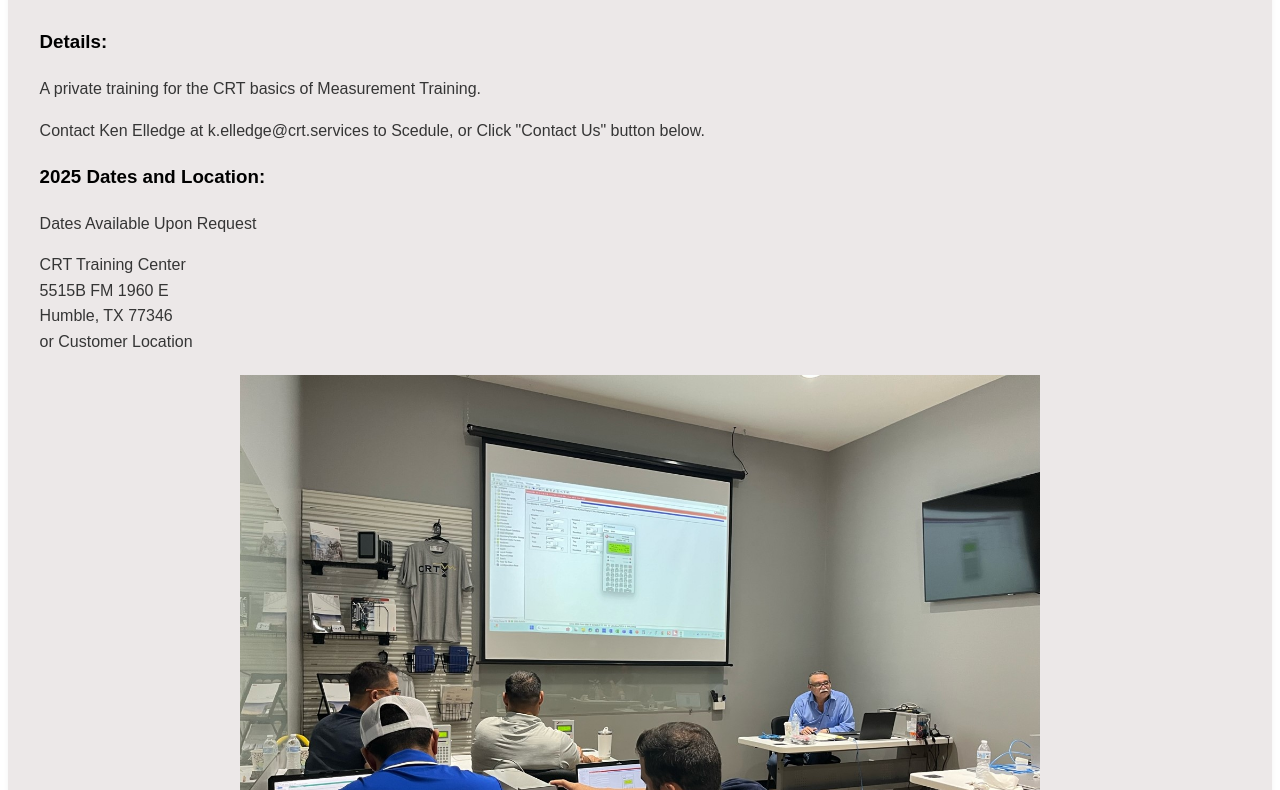
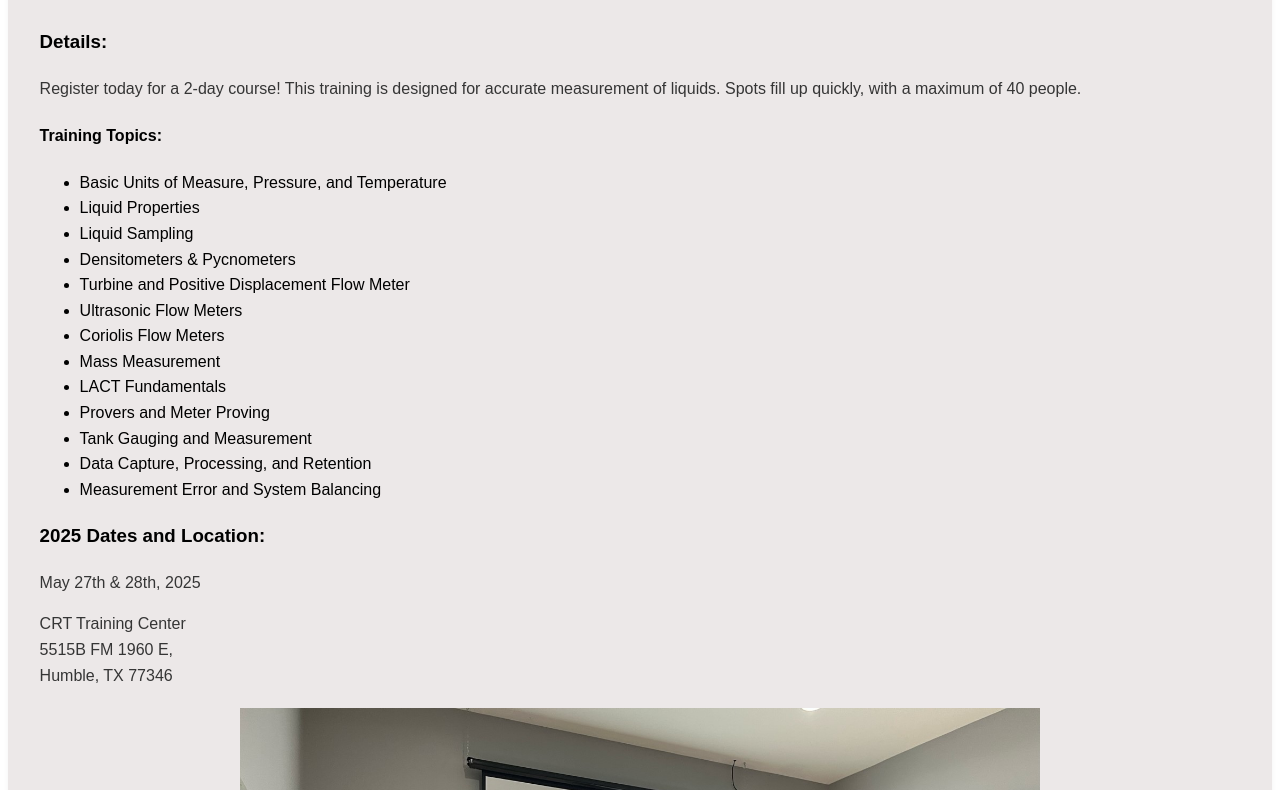
Before and after one commit to Crt-Services/Crt-Services.github.io, a plain HTML site: page training3.html in a window 1280 px wide. Shown: the part 628-1418 px from the top of the page. Drawn offline with Linux system fonts and the light colour scheme.

Commit message:
Update training3.html

```diff
--- a/training3.html
+++ b/training3.html
@@ -41,49 +41,60 @@
     <div class="training-title-content">
         <h1>CRT Basic Training</h1>
         <div class="training-title-row">
-                <a href= "#Basic-Measurement-Training">Basic Measurement Training</a>
+            <a href="#basic-liquid-measurement-training">Basic Liquid Measurement Training</a>
         </div>
     </div>
 </section>
+
 <main class="training-details">
     <div class="container">
-        <h2 id="Basic-Measurement-Training">CRT Basic Measurement Training</h2>
+        <h2 id="basic-liquid-measurement-training">CRT Basic Liquid Measurement Training</h2>
         <h3>Details:</h3>
-        <p> A private training for the CRT basics of Measurement Training. </p>
         <p>
-            Contact Ken Elledge at k.elledge@crt.services to Scedule, or Click "Contact Us" button below.
+            Register today for a 2-day course! This training is designed for accurate measurement of liquids. Spots fill up quickly, with a maximum of 40 people.
         </p>
+        <h4>Training Topics:</h4>
+        <ul>
+            <li>Basic Units of Measure, Pressure, and Temperature</li>
+            <li>Liquid Properties</li>
+            <li>Liquid Sampling</li>
+            <li>Densitometers & Pycnometers</li>
+            <li>Turbine and Positive Displacement Flow Meter</li>
+            <li>Ultrasonic Flow Meters</li>
+            <li>Coriolis Flow Meters</li>
+            <li>Mass Measurement</li>
+            <li>LACT Fundamentals</li>
+            <li>Provers and Meter Proving</li>
+            <li>Tank Gauging and Measurement</li>
+            <li>Data Capture, Processing, and Retention</li>
+            <li>Measurement Error and System Balancing</li>
+        </ul>
+
         <h3>2025 Dates and Location:</h3>
         <p>
-            Dates Available Upon Request
+            May 27th & 28th, 2025
         </p>
         <p>
             CRT Training Center <br>
-            5515B FM 1960 E <br>
-            Humble, TX 77346 <br>
-            or Customer Location
+            5515B FM 1960 E, <br>
+            Humble, TX 77346
         </p>
         <div class="image-container">
-            <img src="IMG_8077.jpeg" alt="Training One Image">
+            <img src="IMG_8077.jpeg" alt="CRT Basic Liquid Measurement Training Image">
         </div>
 
-        <h3>Instructor:</h3>
-        <p>
-            Brent Palmer or Isaac Perez
-        </p>
         <h3>Cost:</h3>
         <p>
-            $1,000 per participant
+            $500 Per Person
         </p>
         <h3>For More Information:</h3>
         <p>
-            Contact: Ken Elledge at 713-242-1190 or k.elledge@crt.services
+            Contact: Ken Elledge at 713-242-1190 or K.ELLEDGE@CRT.SERVICES
         </p>
         <br>
-        <a href="mailto:k.elledge@crt.services" class="button">Contact Us</a>
+        <a href="https://app.smartsheet.com/b/form/67c3056cdd93457ba7c9b2e59a25c9d4" class="button" target="_blank">Register Here</a>
     </div>
 </main>
-
     <footer>
         <div class="container">
             <p>&copy; 2025 CRT Services. All rights reserved.</p>
```
Lines whose indentation alone changed are shown as unchanged.
